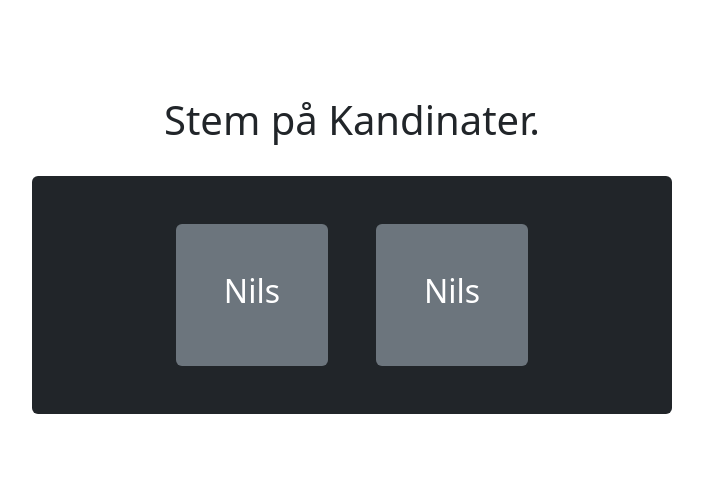
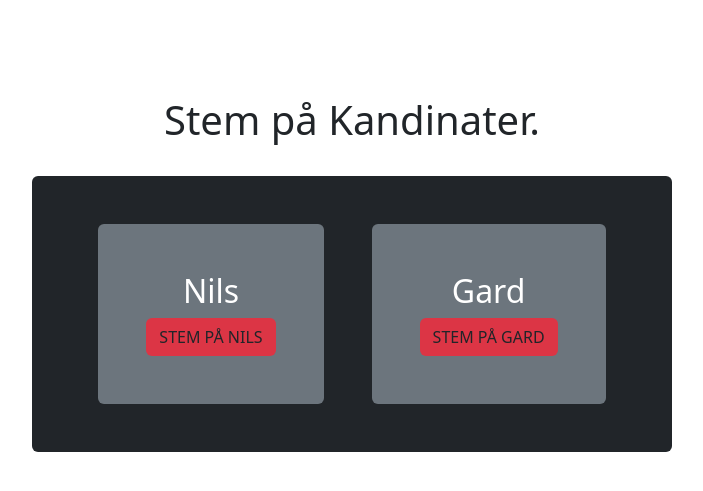
Before and after one commit to alegundah/valgsystem-bakka, a Django app: page /vote/ in a window 1280 px wide. Shown: the top 491 px of the page, without its empty margins (288-991 px from the left). Run offline with Django 5.2, Linux system fonts and the light colour scheme.

Commit message:
ferdig med kandidat stem design, mangler bare å tilsette data og allat

```diff
--- a/vote/templates/vote/kandidat.html
+++ b/vote/templates/vote/kandidat.html
@@ -1,43 +1,42 @@
-{% extends "vote/base.html" %} {% block title %}Endre meg
-(jeg er tittelen som står på tabben)
-
-<!--  -->
-<!--  -->
-<!--  -->
-<!--  -->
-<!--  -->
-
-{% endblock %} {% block content%}
+{% extends "vote/base.html" %} {% block title %} Stem på
+Kandinater {% endblock %} {% block content%}
 <!-- Fyll ut boostrap her -->
 <br />
 <br />
 <h1 class="text-center pt-5">Stem på Kandinater.</h1>
 <br />
 <div
-	class="d-flex justify-content-center bg-dark text_white py-5 rounded mx-auto gap-5 w-50 align-items-center"
+	class="d-flex justify-content-center bg-dark text_white py-5 rounded mx-auto gap-5 w-50 h-75 align-items-center"
 >
 	<div
-		class="d-flex justify-content-start text-white text-center gap bg-secondary align-items-center py-5 px-5 rounded"
+		class="flex-direction:row flex-colum gap-5 justify-content-start text-white text-center gap bg-secondary align-items-center py-5 px-5 rounded"
 	>
-		<!--! LEGG PÅ BILDE -->
+		<!--! LEGG PÅ BILDE I DIV CLASSEN SOM BGIMG {{bildeurl}} -->
 
-		<img
-			src=""
-			alt=""
-		/>
 		<h2>Nils</h2>
+		<button
+			type="button"
+			class="btn bg-danger"
+		>
+			STEM PÅ NILS
+		</button>
 	</div>
+	<div
+		class="flex-direction:row flex-colum gap-5 justify-content-start text-white text-center gap bg-secondary align-items-center py-5 px-5 rounded"
+	>
+		<!--! LEGG PÅ BILDE I DIV CLASSEN SOM BGIMG {{bildeurl}} -->
 
-	<div
-		class="d-flex justify-content-start text-white text-center gap bg-secondary align-items-center py-5 px-5 rounded"
-	>
-		<!--! LEGG PÅ BILDE -->
-		<img
-			src=""
-			alt=""
-		/>
-		<h2>Nils</h2>
+		<h2>Gard</h2>
+
+		<button
+			type="button"
+			class="btn bg-danger"
+		>
+			STEM PÅ GARD
+		</button>
 	</div>
+	<!--  -->
+	<!--  -->
 </div>
 
 {% endblock %}
```
